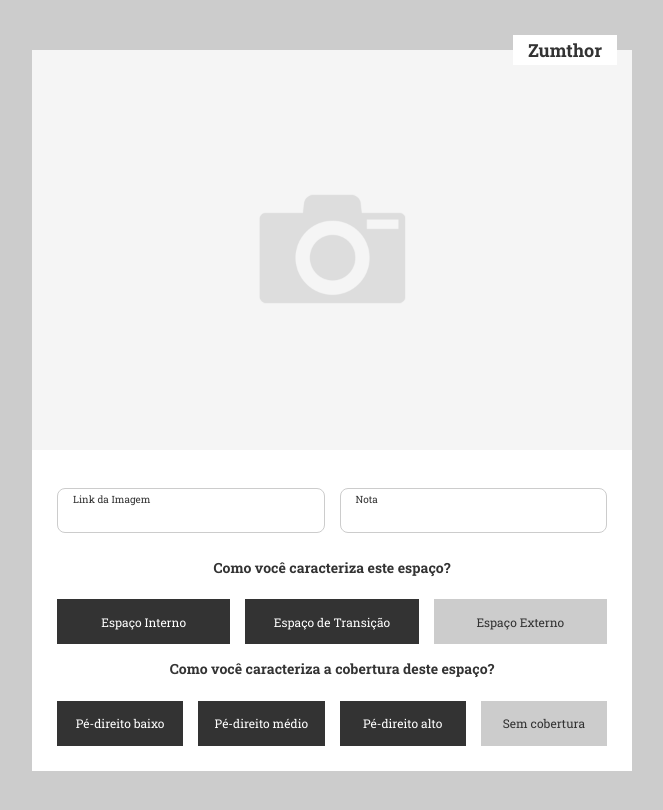
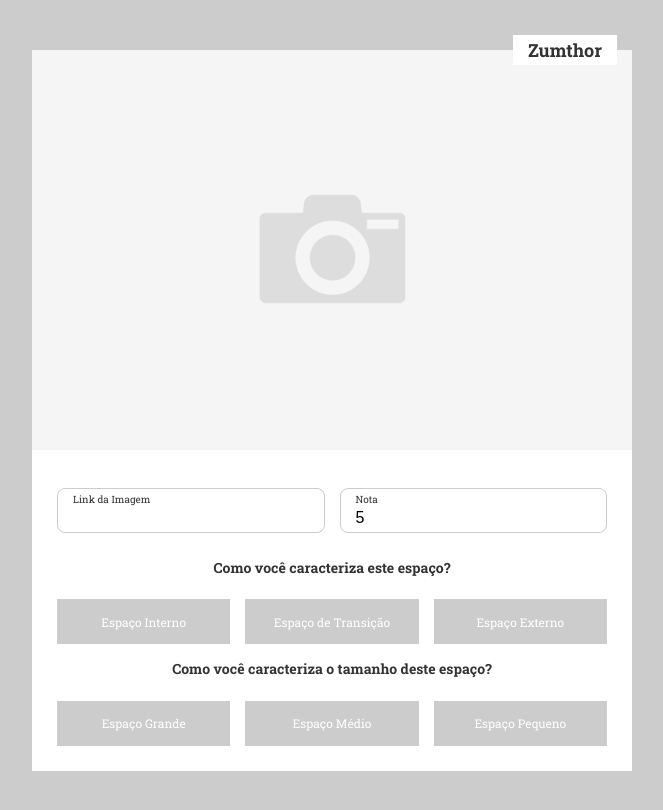
Before and after one commit to fischerafael/zumthor-frontend, a Next.js app: page /dashboard/reference in a window 1280 px wide. Shown: the top 810 px of the page, without its empty margins (308-971 px from the left). Built offline with nearby package versions, Linux system fonts and the light colour scheme.

Commit message:
feat: form three columns set

```diff
--- a/pages/dashboard/reference/index.tsx
+++ b/pages/dashboard/reference/index.tsx
@@ -1,17 +1,23 @@
-import React from 'react'
+import React, { useState } from 'react'
 import styled from 'styled-components'
-import FeatureButton from '../../../src/components/FeatureButton'
 import ThreeColumnsFormGroup from '../../../src/components/FormGroups/ThreeColumns'
 import InputFieldGroup from '../../../src/components/InputFieldGroup'
 import Logo from '../../../src/components/Logo'
 
 import { PageContainer } from '../../../src/styles/page'
 
-interface IReferenceProps {
-    thumbnail: string
-}
+const NewReference: React.FC = () => {
+    const [thumbnail, setThumbnail] = useState<number | string>('')
+    const [score, setScore] = useState<number | string>(5)
 
-const NewReference: React.FC<IReferenceProps> = ({ thumbnail }) => {
+    const [typeInterior, setTypeInterior] = useState<number>(0)
+    const [typeTransition, setTypeTransition] = useState<number>(0)
+    const [typeExterior, setTypeExterior] = useState<number>(0)
+
+    const [sizeBig, setSizeBig] = useState<number>(0)
+    const [sizeMedium, setSizeMedium] = useState<number>(0)
+    const [sizeSmall, setSizeSmall] = useState<number>(0)
+
     return (
         <FormPageContainer>
             <FormPageContent>
@@ -20,7 +26,7 @@ const NewReference: React.FC<IReferenceProps> = ({ thumbnail }) => {
                 </FormPageBack>
                 <FormPageImage
                     src={thumbnail ?
-                        thumbnail :
+                        thumbnail as string :
                         '/default-image.gif'
                     }
                 />
@@ -30,36 +36,48 @@ const NewReference: React.FC<IReferenceProps> = ({ thumbnail }) => {
                             inputId='thumbnail'
                             inputTitle='Link da Imagem'
                             inputType='text'
+                            state={thumbnail}
+                            setState={setThumbnail}
                         />
                         <InputFieldGroup
                             inputId='score'
                             inputTitle='Nota'
                             inputType='number'
+                            state={score}
+                            setState={setScore}
                         />
                     </TwoColumnsInputContainer>
 
                     <ThreeColumnsFormGroup
                         subTitle='Como você caracteriza este espaço?'
                         firstFeatTitle='Espaço Interno'
+                        firstFeatState={typeInterior}
+                        firstFeatSetState={setTypeInterior}
+
                         secondFeatTitle='Espaço de Transição'
+                        secondFeatState={typeTransition}
+                        secondFeatSetState={setTypeTransition}
+
                         thirdFeatTitle='Espaço Externo'
+                        thirdFeatState={typeExterior}
+                        thirdFeatSetState={setTypeExterior}
                     />
 
-                    <SubTitle>Como você caracteriza a cobertura deste espaço?</SubTitle>
-                    <FourColumnsInputContainer>
-                        <FeatureButton isSet={1}>
-                            Pé-direito baixo
-                        </FeatureButton>
-                        <FeatureButton isSet={1}>
-                            Pé-direito médio
-                        </FeatureButton>
-                        <FeatureButton isSet={1}>
-                            Pé-direito alto
-                        </FeatureButton>
-                        <FeatureButton isSet={0}>
-                            Sem cobertura
-                        </FeatureButton>
-                    </FourColumnsInputContainer>
+                    <ThreeColumnsFormGroup
+                        subTitle='Como você caracteriza o tamanho deste espaço?'
+                        firstFeatTitle='Espaço Grande'
+                        firstFeatState={sizeBig}
+                        firstFeatSetState={setSizeBig}
+
+                        secondFeatTitle='Espaço Médio'
+                        secondFeatState={sizeMedium}
+                        secondFeatSetState={setSizeMedium}
+
+                        thirdFeatTitle='Espaço Pequeno'
+                        thirdFeatState={sizeSmall}
+                        thirdFeatSetState={setSizeSmall}
+                    />
+
                 </FormPageInputsContainer>
             </FormPageContent>
         </FormPageContainer>
--- a/src/components/FeatureButton/index.tsx
+++ /dev/null
@@ -1,44 +0,0 @@
-import React from 'react'
-import styled from 'styled-components'
-import { Button } from '../../styles/button'
-
-interface IFeatureButton {
-    children: any,
-    isSet: number
-}
-
-const FeatureButton: React.FC<IFeatureButton> = ({ children, isSet }) => {
-
-    if (isSet === 1) return (
-        <FeatureButtonStyleActive>
-            {children}
-        </FeatureButtonStyleActive>
-    )
-
-    return (
-        <FeatureButtonStyleInactive>
-            {children}
-        </FeatureButtonStyleInactive>
-    )
-}
-
-export default FeatureButton
-
-const FeatureButtonStyleActive = styled(Button)`
-    background: #333;
-    color: white;
-    &:hover {
-        background: #333;
-        color:white;
-        font-weight: inherit;
-    }
-`
-const FeatureButtonStyleInactive = styled(Button)`
-    background: #ccc;
-    color: #333;
-    &:hover {
-        background: #ccc;
-        color: #333;
-        font-weight: inherit;
-    }
-`
--- a/src/components/FormGroups/ThreeColumns/index.tsx
+++ b/src/components/FormGroups/ThreeColumns/index.tsx
@@ -1,33 +1,65 @@
 import React from 'react'
 import styled from 'styled-components'
-import FeatureButton from '../../FeatureButton'
+import { FeatureButton } from '../../../styles/button'
 
 interface IFormGroup {
     subTitle: string,
     firstFeatTitle: string,
+    firstFeatState: number,
+    firstFeatSetState: (e: any) => void,
     secondFeatTitle: string,
-    thirdFeatTitle: string
+    secondFeatState: number,
+    secondFeatSetState: (e: any) => void,
+    thirdFeatTitle: string,
+    thirdFeatState: number,
+    thirdFeatSetState: (e: any) => void
 }
 
 const ThreeColumnsFormGroup: React.FC<IFormGroup> = ({
     subTitle,
     firstFeatTitle,
+    firstFeatState,
+    firstFeatSetState,
+
     secondFeatTitle,
-    thirdFeatTitle
+    secondFeatState,
+    secondFeatSetState,
+
+    thirdFeatTitle,
+    thirdFeatState,
+    thirdFeatSetState
 }) => {
     return (
         <>
-        <SubTitle>{subTitle}</SubTitle>
+            <SubTitle>{subTitle}</SubTitle>
             <ThreeColumnsInputContainer>
-                <FeatureButton isSet={1}>
-                    {firstFeatTitle}
-                </FeatureButton>
-                <FeatureButton isSet={1}>
-                    {secondFeatTitle}
-                </FeatureButton>
-                <FeatureButton isSet={0}>
-                    {thirdFeatTitle}
-                </FeatureButton>
+                {firstFeatState === 1 ?
+                    <FeatureButtonActive
+                        onClick={() => firstFeatSetState(0)}
+                    >{firstFeatTitle}</FeatureButtonActive> :
+                    <FeatureButtonInnactive
+                        onClick={() => firstFeatSetState(1)}
+                    >{firstFeatTitle}</FeatureButtonInnactive>
+                }
+
+                {secondFeatState === 1 ?
+                    <FeatureButtonActive
+                        onClick={() => secondFeatSetState(0)}
+                    >{secondFeatTitle}</FeatureButtonActive> :
+                    <FeatureButtonInnactive
+                        onClick={() => secondFeatSetState(1)}
+                    >{secondFeatTitle}</FeatureButtonInnactive>
+                }
+
+                {thirdFeatState === 1 ?
+                    <FeatureButtonActive
+                        onClick={() => thirdFeatSetState(0)}
+                    >{thirdFeatTitle}</FeatureButtonActive> :
+                    <FeatureButtonInnactive
+                        onClick={() => thirdFeatSetState(1)}
+                    >{thirdFeatTitle}</FeatureButtonInnactive>
+                }
+
             </ThreeColumnsInputContainer>
         </>
     )
@@ -48,3 +80,11 @@ const SubTitle = styled.h2`
 
     font-size: 14px;
 `
+const FeatureButtonActive = styled(FeatureButton)`
+    background: #333;
+    color: white;
+`
+const FeatureButtonInnactive = styled(FeatureButton)`
+    color: white;
+    background: #ccc;
+`
--- a/src/components/InputFieldGroup/index.tsx
+++ b/src/components/InputFieldGroup/index.tsx
@@ -5,8 +5,8 @@ interface IInputFieldGroup {
     inputTitle: string,
     inputId: string,
     inputType: string,
-    state?: string,
-    setState?: (e: string) => void
+    state?: string | number,
+    setState?: (e: string | number) => void
     inputError?: string
 }
 
@@ -18,6 +18,11 @@ const InputFieldGroup: React.FC<IInputFieldGroup> = ({
     state,
     setState
 }) => {
+
+    function handleOnChange(e: React.ChangeEvent<HTMLInputElement>) {
+        setState(e.currentTarget.value)
+    }
+
     return (
         <InputContainer>
             <InputLabel htmlFor={inputId}>{inputTitle}</InputLabel>
@@ -25,7 +30,7 @@ const InputFieldGroup: React.FC<IInputFieldGroup> = ({
                 type={inputType}
                 id={inputId}
                 value={state}
-                onChange={e => setState(e.target.value)}
+                onChange={handleOnChange}
             />
             {inputError && <InputError>{inputError}</InputError>}
         </InputContainer>
--- a/src/styles/button.tsx
+++ b/src/styles/button.tsx
@@ -28,3 +28,20 @@ export const Button = styled.button`
         font-weight: bold;
     }
 `
+export const FeatureButton = styled.button`
+    display: flex;
+    align-items: center;
+    justify-content: center;
+
+    min-height: 45px;
+    min-width: 90px;
+
+    padding: 0 15px;
+
+    border: none;
+    outline: none;
+    cursor: pointer;
+
+    font: inherit;
+    font-size: 12px;
+`
```
